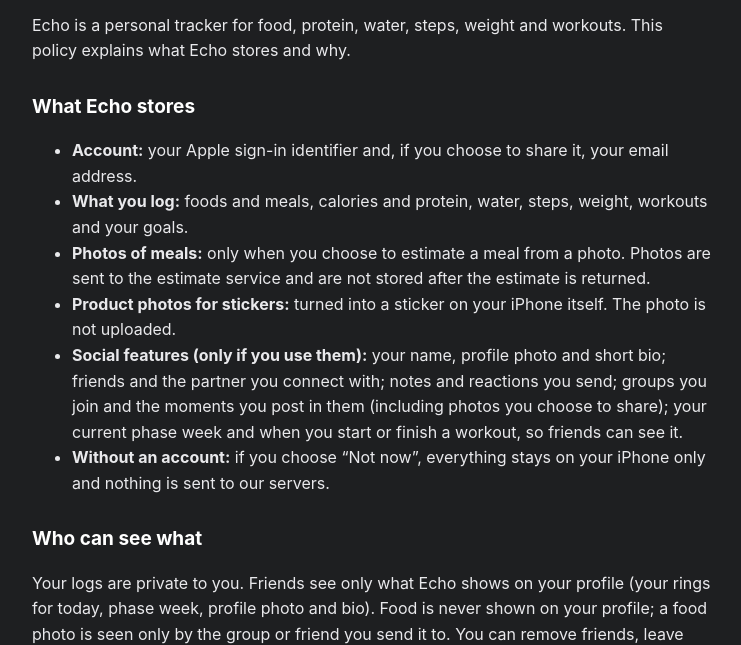
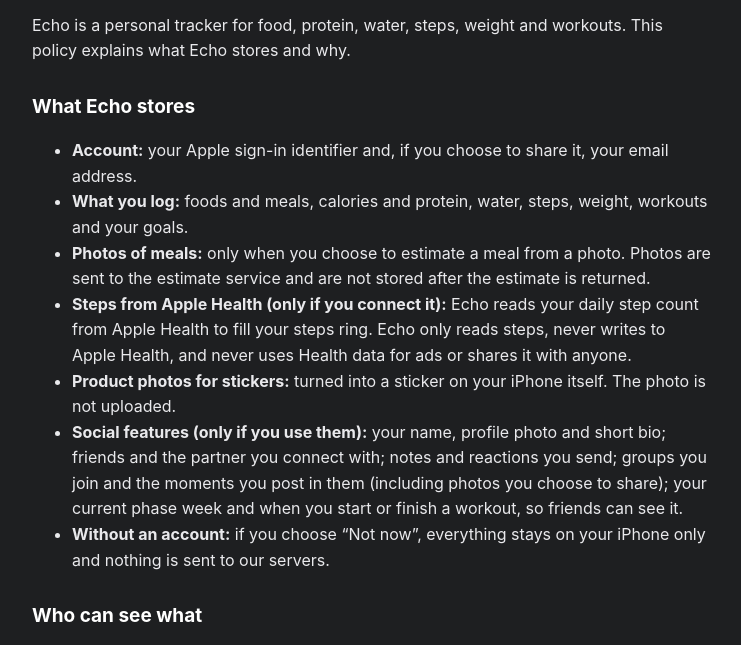
Before and after one commit to liyatager1-png/echo-privacy, a plain HTML site: page index.html in a window 1280 px wide. Shown: the part 125-770 px from the top of the page, without its empty margins (268-1009 px from the left). Drawn offline with Linux system fonts and the light colour scheme.

Commit message:
Privacy: steps from Apple Health (read only)

```diff
--- a/index.html
+++ b/index.html
@@ -13,6 +13,7 @@
 <li><b>Account:</b> your Apple sign-in identifier and, if you choose to share it, your email address.</li>
 <li><b>What you log:</b> foods and meals, calories and protein, water, steps, weight, workouts and your goals.</li>
 <li><b>Photos of meals:</b> only when you choose to estimate a meal from a photo. Photos are sent to the estimate service and are not stored after the estimate is returned.</li>
+<li><b>Steps from Apple Health (only if you connect it):</b> Echo reads your daily step count from Apple Health to fill your steps ring. Echo only reads steps, never writes to Apple Health, and never uses Health data for ads or shares it with anyone.</li>
 <li><b>Product photos for stickers:</b> turned into a sticker on your iPhone itself. The photo is not uploaded.</li>
 <li><b>Social features (only if you use them):</b> your name, profile photo and short bio; friends and the partner you connect with; notes and reactions you send; groups you join and the moments you post in them (including photos you choose to share); your current phase week and when you start or finish a workout, so friends can see it.</li>
 <li><b>Without an account:</b> if you choose “Not now”, everything stays on your iPhone only and nothing is sent to our servers.</li>
```
